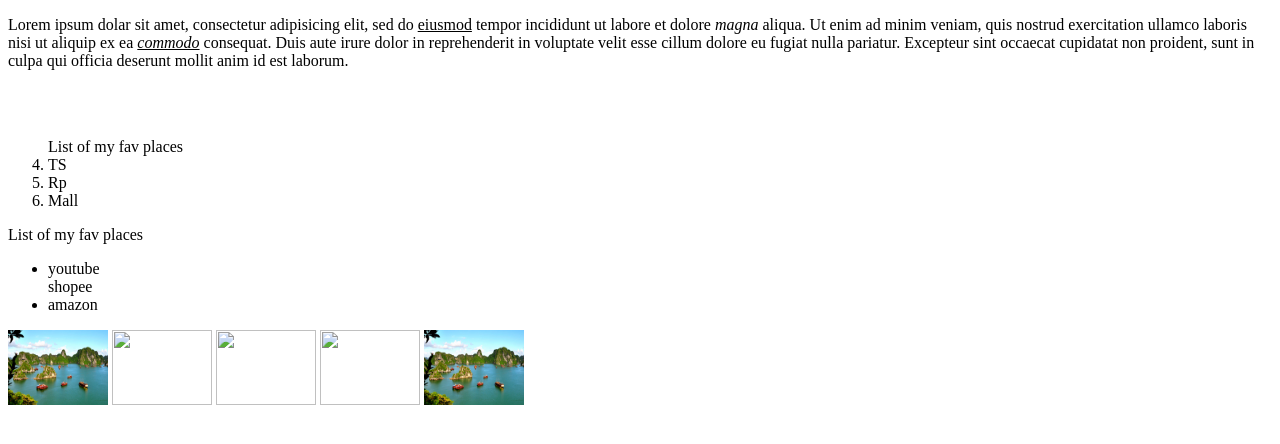
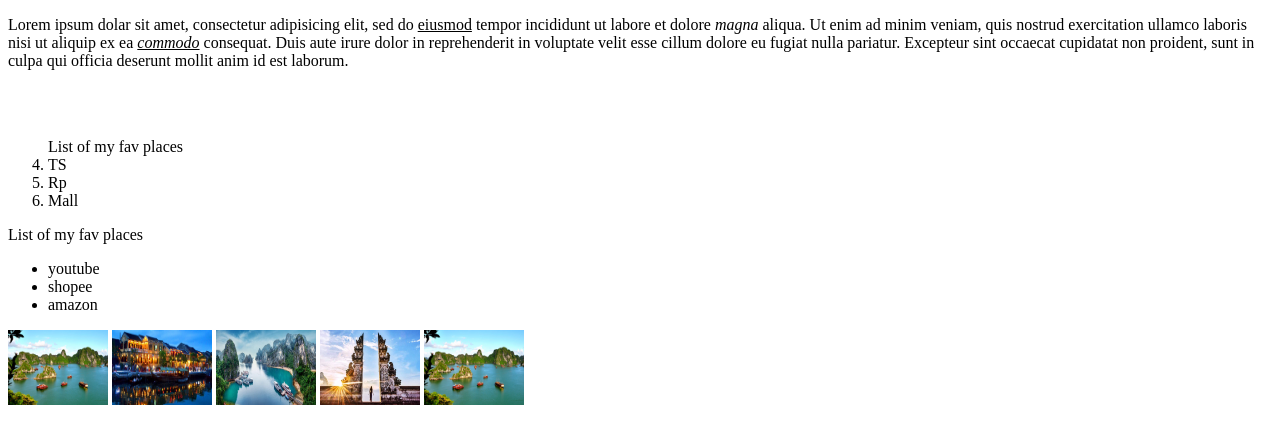
Before and after one commit to 21ftt1751/iwep, a plain HTML site: page week2.html in a window 1280 px wide. Drawn offline with Linux system fonts and the light colour scheme.

Commit message:
Update week2.html

```diff
--- a/week2.html
+++ b/week2.html
@@ -23,13 +23,13 @@ proident, sunt in culpa qui officia deserunt mollit anim id est laborum.</p>
 <body>List of my fav places</body>
 <ul>
 	<li>youtube</li>
-	<ll>shopee</li>
+	<li>shopee</li>
 	<li>amazon</li>
 </ul>
 <img src="v-1.jpg" width="100" height="75">
-<img src="assests/images/v-2.jpg" width="100" height="75">
-<img src="assests/images/v-3.jpg" width="100" height="75">
-<img src="assests/images/id/i/v-4.jpg" width="100" height="75">
+<img src="assets/images/v-2.jpg" width="100" height="75">
+<img src="assets/images/v-3.jpg" width="100" height="75">
+<img src="assets/images/id/i-3.jpg" width="100" height="75">
 <img src="v-1.jpg" width="100" height="75">
 </body>
 </html>
```
